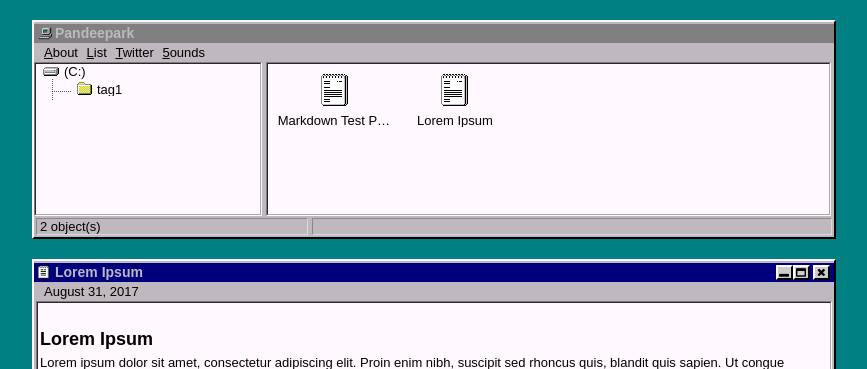
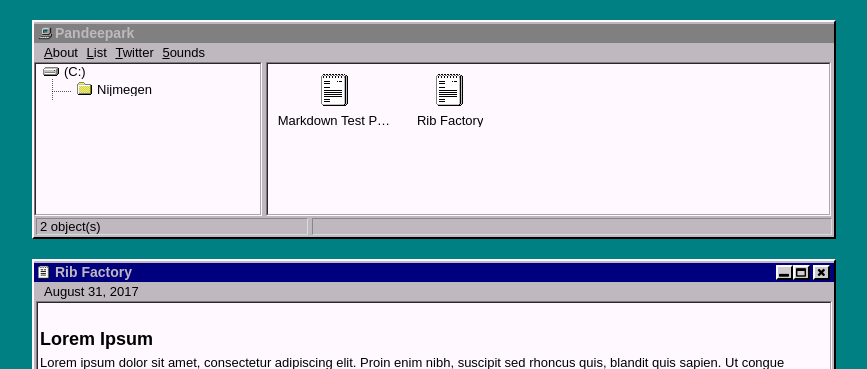
Before and after one commit to clapmania/clapmania.github.io, a Jekyll site: the page built from _posts/2017-08-31-lorem-ipsum.md, in a window 1280 px wide. Shown: the top 369 px of the page, without its empty margins (206-1073 px from the left). Built offline with Jekyll 4.4.1, drawn with Linux system fonts in a browser that asks for light colours.

Commit message:
Update 2017-08-31-lorem-ipsum.md

```diff
--- a/_posts/2017-08-31-lorem-ipsum.md
+++ b/_posts/2017-08-31-lorem-ipsum.md
@@ -1,7 +1,7 @@
 ---
 layout: default
-title: "Lorem Ipsum"
-tags: tag1
+title: "Rib Factory"
+tags: Nijmegen
 ---
 
 ## Lorem Ipsum
```
